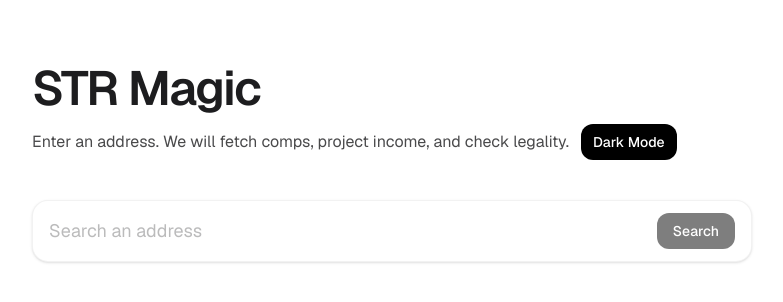
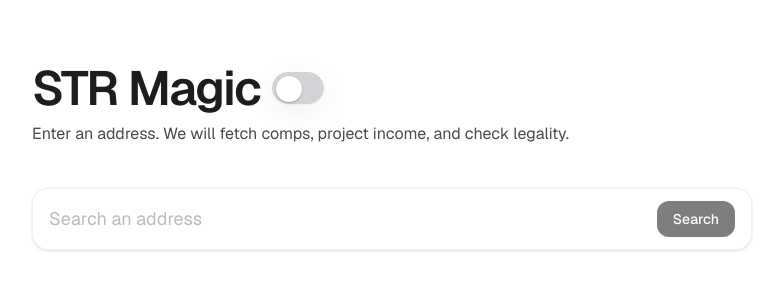
Before and after one commit to HearthProperty/STR-Magic, a Next.js app: page / in a window 1280 px wide. Shown: the top 302 px of the page, without its empty margins (248-1031 px from the left). Built offline with nearby package versions, Linux system fonts and the light colour scheme.

Commit message:
ui: iOS-style theme toggle next to title; refined Apple dark/light colorway

```diff
--- a/app/globals.css
+++ b/app/globals.css
@@ -10,6 +10,8 @@
   --surface: #ffffff; /* Card/Input surfaces */
   --button-bg: #000000;
   --button-fg: #ffffff;
+  --switch-off: #d2d2d7; /* iOS switch off */
+  --switch-on: #34c759; /* iOS switch on (light) */
 }
 
 @theme inline {
@@ -50,6 +52,35 @@ body {
   border-radius: 12px;
 }
 
+/* iOS-style switch */
+.ios-switch {
+  position: relative;
+  display: inline-flex;
+  align-items: center;
+  width: 52px;
+  height: 32px;
+  border-radius: 999px;
+  background: var(--switch-off);
+  border: 1px solid var(--border);
+  transition: background-color 200ms ease, border-color 200ms ease;
+}
+.ios-switch[data-on="true"] {
+  background: var(--switch-on);
+  border-color: transparent;
+}
+.ios-switch-handle {
+  position: absolute;
+  top: 3px;
+  left: 3px;
+  width: 26px;
+  height: 26px;
+  background: #fff;
+  border-radius: 999px;
+  box-shadow: 0 1px 2px rgba(0,0,0,0.25);
+  transition: transform 200ms ease;
+}
+.ios-switch[data-on="true"] .ios-switch-handle { transform: translateX(20px); }
+
 /* Dark theme tokens */
 [data-theme="dark"] {
   --background: #000000;
@@ -61,6 +92,8 @@ body {
   --accent: #0a84ff;
   --button-bg: #ffffff;
   --button-fg: #000000;
+  --switch-off: #3a3a3c; /* iOS dark switch off */
+  --switch-on: #30d158; /* iOS dark switch on */
 }
 
 /* Subtle loading shimmer */
--- a/app/page.tsx
+++ b/app/page.tsx
@@ -92,11 +92,11 @@ export default function Home() {
     <div className="min-h-screen bg-[var(--background)] text-[var(--foreground)]">
       <div className="mx-auto max-w-3xl px-6 py-16">
         <header className="mb-10">
-          <h1 className="text-3xl sm:text-5xl font-semibold tracking-[-0.03em]">STR Magic</h1>
-          <div className="mt-3 flex items-center gap-3">
-            <p className="text-sm/6 sm:text-base/7 opacity-80">Enter an address. We will fetch comps, project income, and check legality.</p>
+          <div className="flex items-center gap-3">
+            <h1 className="text-3xl sm:text-5xl font-semibold tracking-[-0.03em]">STR Magic</h1>
             <ThemeToggle />
           </div>
+          <p className="mt-2 text-sm/6 sm:text-base/7 opacity-80">Enter an address. We will fetch comps, project income, and check legality.</p>
         </header>
         <form onSubmit={onSearch} className="sticky top-6 z-10">
           <div className="relative rounded-2xl border border-black/5 bg-white px-4 py-3 flex items-center gap-3 shadow-sm">
--- a/components/ThemeToggle.tsx
+++ b/components/ThemeToggle.tsx
@@ -24,10 +24,13 @@ export default function ThemeToggle() {
 	return (
 		<button
 			onClick={toggle}
-			className="apple-button px-3 py-2 text-sm font-medium"
-			aria-label="Toggle theme"
+			className="ios-switch apple-shadow"
+			data-on={theme === "dark" ? "true" : "false"}
+			role="switch"
+			aria-checked={theme === "dark"}
+			aria-label="Toggle dark mode"
 		>
-			{theme === "light" ? "Dark Mode" : "Light Mode"}
+			<span className="ios-switch-handle" />
 		</button>
 	);
 }
```
